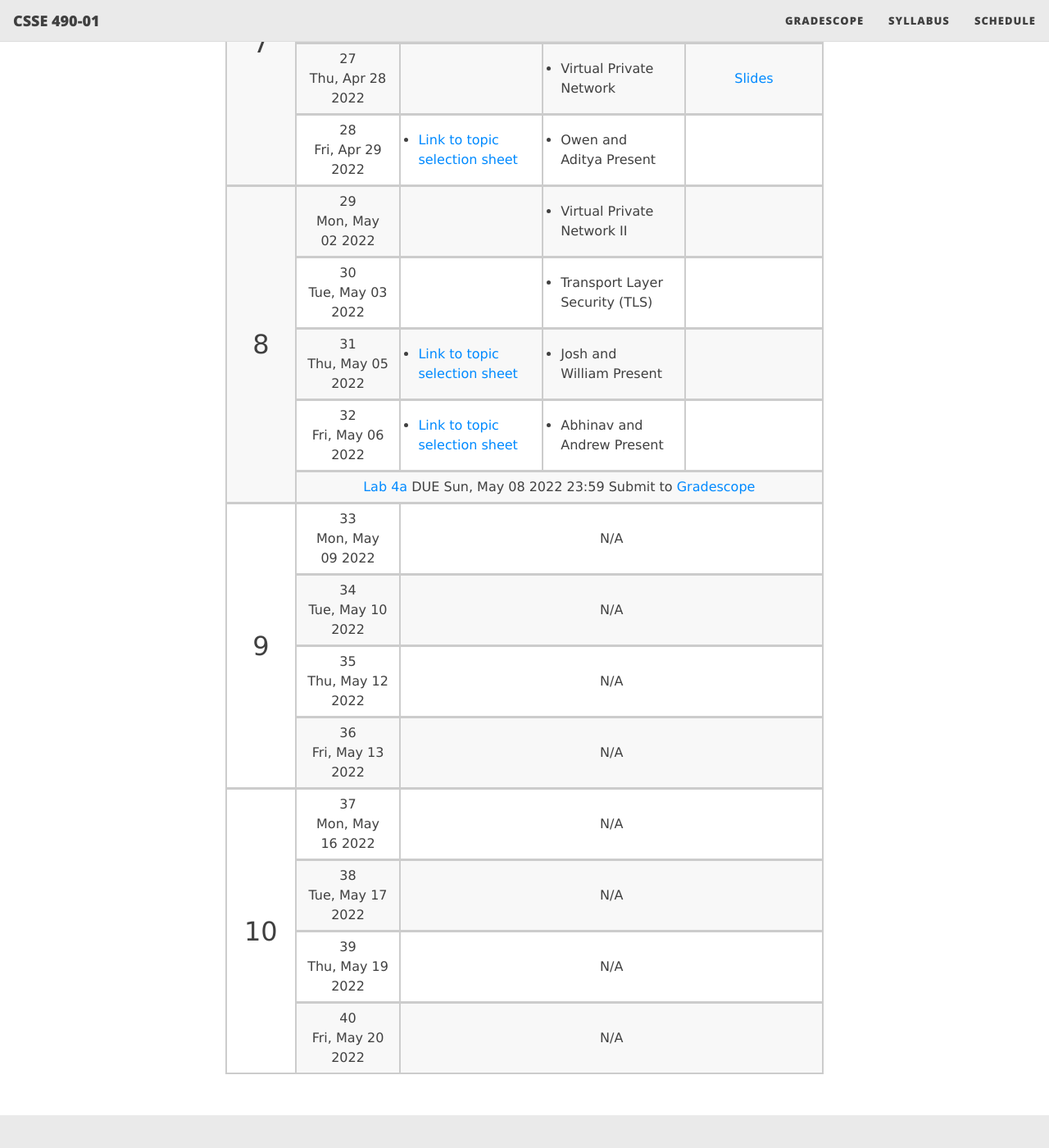
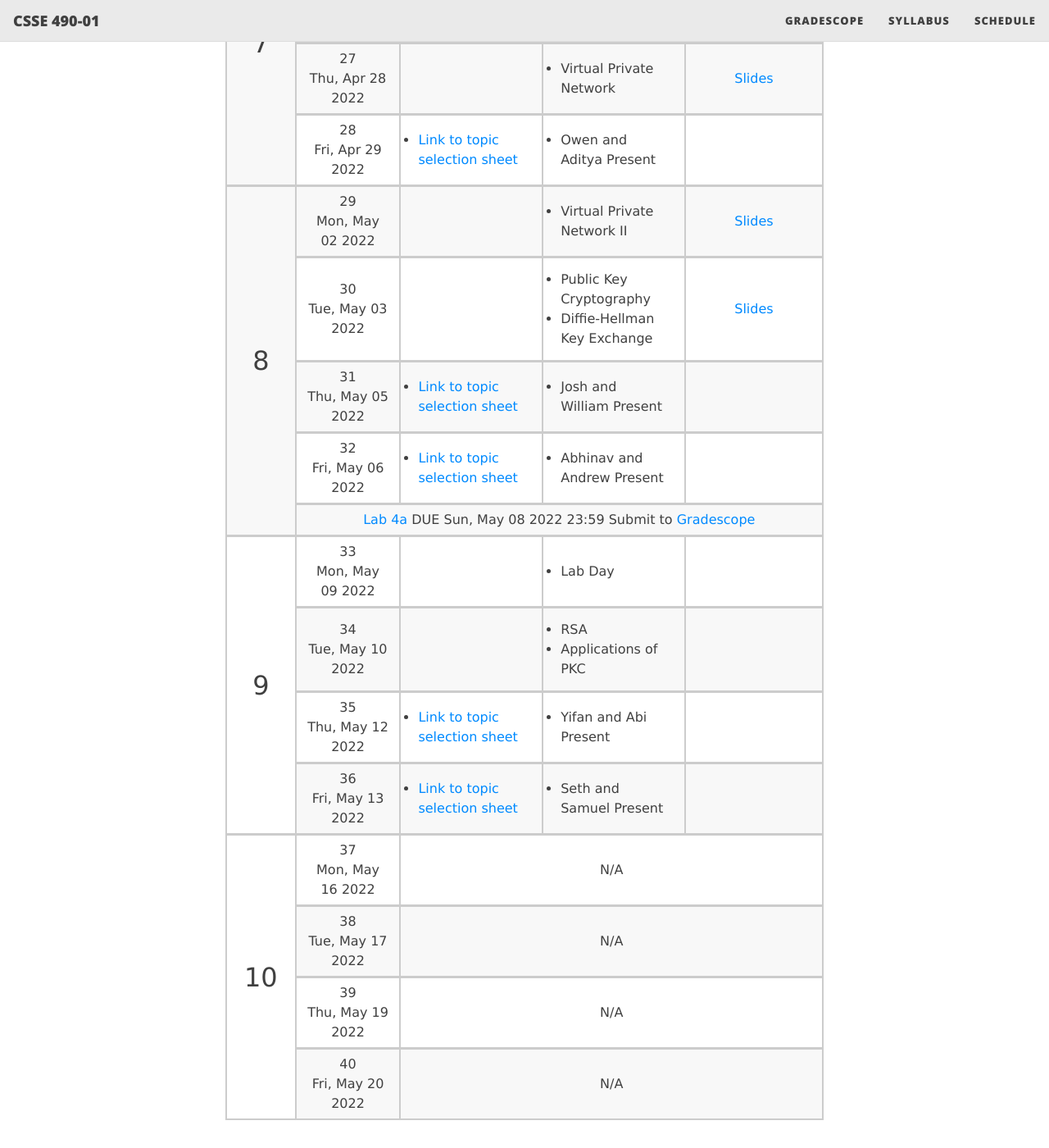
Before and after one commit to rhit-csse490-netsec/netsec-public, a Jekyll site: the page built from schedule.md, in a window 1280 px wide and 1400 px high, scrolled down 3302 px. Shown: the whole window at 82% size. Built offline with Jekyll 4.4.1, drawn with Linux system fonts in a browser that asks for light colours; nearby versions of some CDN libraries.

Commit message:
updated the schedule to fit this week

```diff
--- a/schedule.md
+++ b/schedule.md
@@ -442,7 +442,7 @@
 </ul>{:/}
 </td>
 <td markdown="span">
-</td>
+<a href="{{ site.baseurl }}/slides/29_vpn_ii.pdf">Slides</a></td>
 </tr>
 <tr>
 <td markdown="span">
@@ -451,11 +451,12 @@
 </td>
 <td markdown="span" style="text-align:left">
 {::nomarkdown}<ul style="margin:0;padding:.5rem">
-<li> Transport Layer Security (TLS) </li>
+<li> Public Key Cryptography </li>
+<li> Diffie-Hellman Key Exchange </li>
 </ul>{:/}
 </td>
 <td markdown="span">
-</td>
+<a href="{{ site.baseurl }}/slides/30_public_key_encryption.pdf">Slides</a></td>
 </tr>
 <tr>
 <td markdown="span">
@@ -495,22 +496,61 @@
 <td rowspan="4" markdown="span" style="font-size:xx-large;"><a name="w9">9</a></td>
 <td markdown="span">
 33 <br/> Mon, May 09 2022</td>
-<td markdown="span" colspan="3">N/A</td>
+<td markdown="span">
+</td>
+<td markdown="span" style="text-align:left">
+{::nomarkdown}<ul style="margin:0;padding:.5rem">
+<li> Lab Day </li>
+</ul>{:/}
+</td>
+<td markdown="span">
+</td>
 </tr>
 <tr>
 <td markdown="span">
 34 <br/> Tue, May 10 2022</td>
-<td markdown="span" colspan="3">N/A</td>
+<td markdown="span">
+</td>
+<td markdown="span" style="text-align:left">
+{::nomarkdown}<ul style="margin:0;padding:.5rem">
+<li> RSA </li>
+<li> Applications of PKC </li>
+</ul>{:/}
+</td>
+<td markdown="span">
+</td>
 </tr>
 <tr>
 <td markdown="span">
 35 <br/> Thu, May 12 2022</td>
-<td markdown="span" colspan="3">N/A</td>
+<td markdown="span" style="text-align:left">
+{::nomarkdown}<ul style="margin:0;padding:.5rem">
+<li> <a href="https://docs.google.com/spreadsheets/d/196wQ3OmEjmpPD1ZWfXy4eMkzGircS3YJCduVlccLzZc/edit?usp=sharing"> Link to topic selection sheet </a> </li>
+</ul>{:/}
+</td>
+<td markdown="span" style="text-align:left">
+{::nomarkdown}<ul style="margin:0;padding:.5rem">
+<li> Yifan and Abi Present </li>
+</ul>{:/}
+</td>
+<td markdown="span">
+</td>
 </tr>
 <tr>
 <td markdown="span">
 36 <br/> Fri, May 13 2022</td>
-<td markdown="span" colspan="3">N/A</td>
+<td markdown="span" style="text-align:left">
+{::nomarkdown}<ul style="margin:0;padding:.5rem">
+<li> <a href="https://docs.google.com/spreadsheets/d/196wQ3OmEjmpPD1ZWfXy4eMkzGircS3YJCduVlccLzZc/edit?usp=sharing"> Link to topic selection sheet </a> </li>
+</ul>{:/}
+</td>
+<td markdown="span" style="text-align:left">
+{::nomarkdown}<ul style="margin:0;padding:.5rem">
+<li> Seth and Samuel Present </li>
+</ul>{:/}
+</td>
+<td markdown="span">
+</td>
 </tr>
 <tr>
 <td rowspan="4" markdown="span" style="font-size:xx-large;"><a name="w10">10</a></td>
```
Also changed, not shown: _data/schedule.yml (+35 -1 lines), 2 other files.
